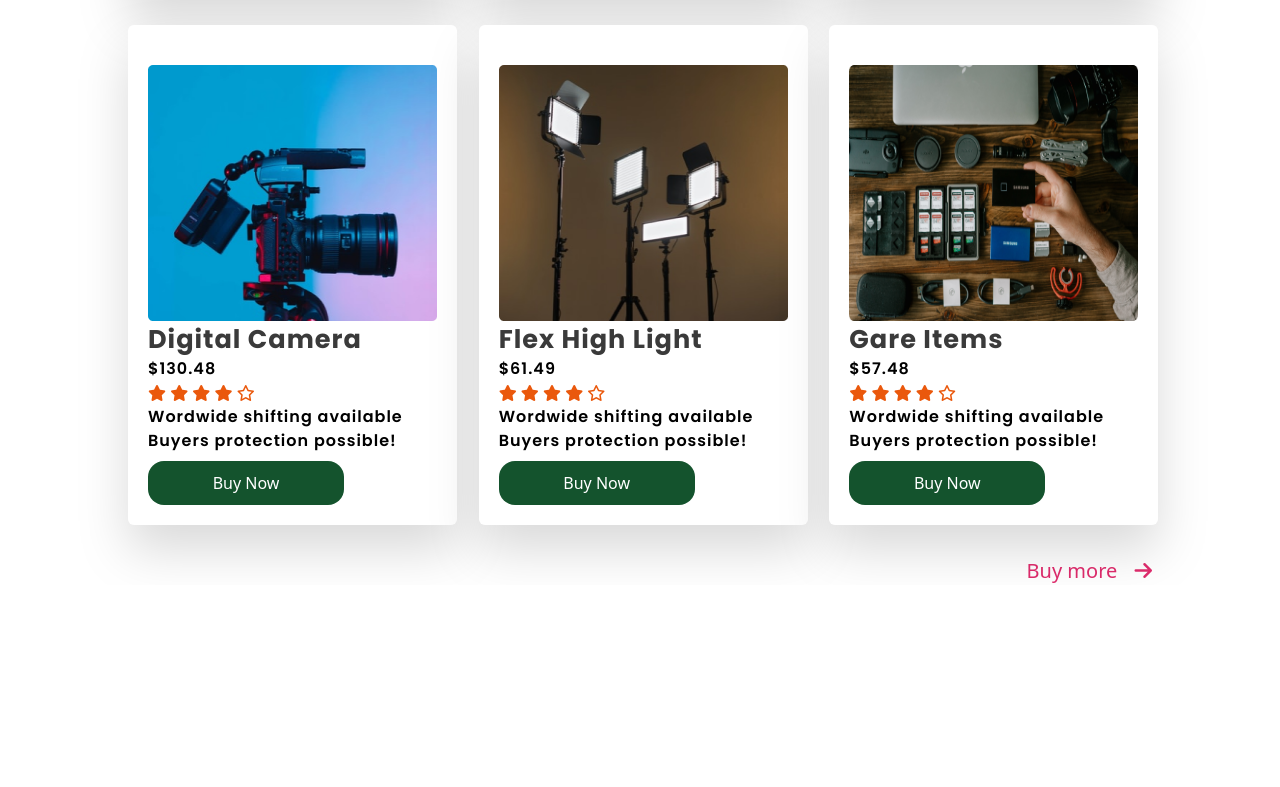
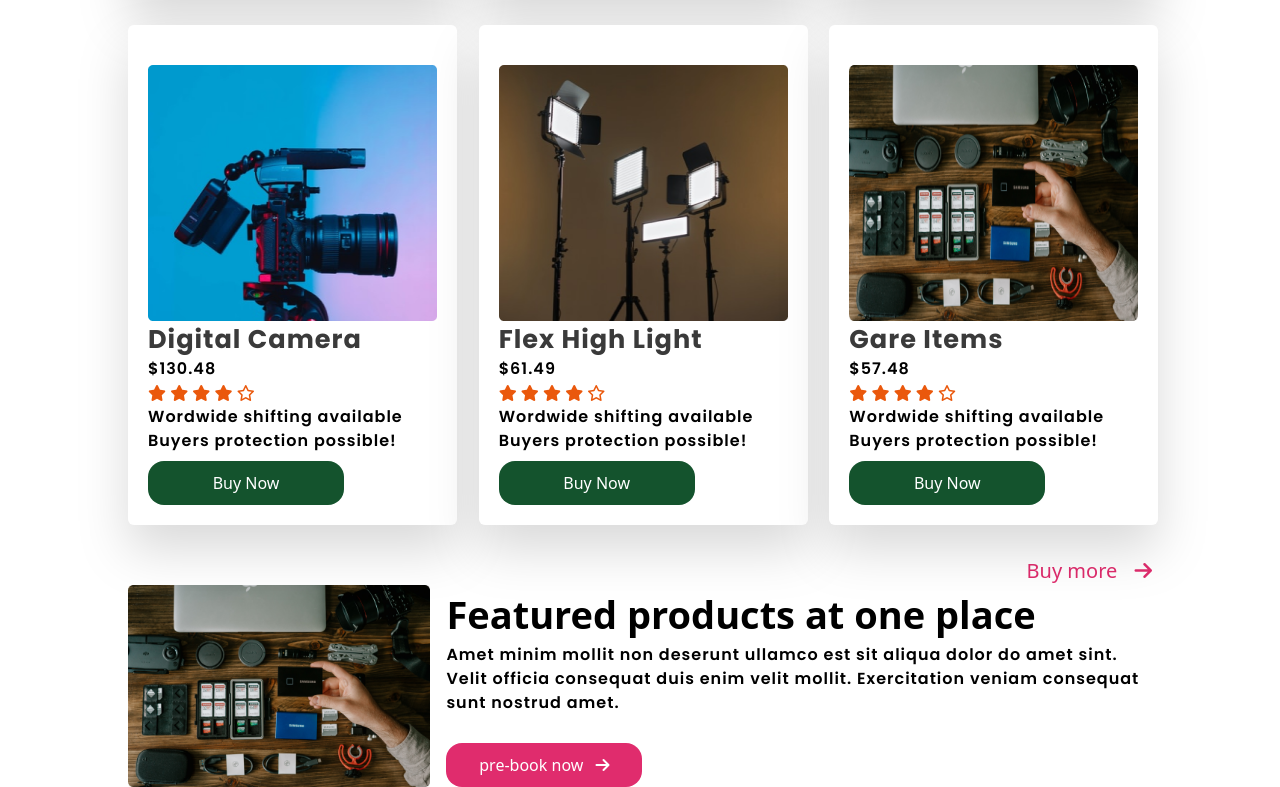
Before and after one commit to engrsakib/camera-shop, a website: page index.html in a window 1280 px wide. Shown: the part 1807-2594 px from the top of the page. Before the commit the page ends 2392 px from the top, so only its background shows below. Drawn offline with Linux system fonts and the light colour scheme.

Commit message:
Featured section added

```diff
--- a/index.html
+++ b/index.html
@@ -381,6 +381,27 @@
         <!-- card section end -->
       </section>
       <!-- popular collection end -->
+       <!-- featured section start -->
+        <section class="width80 mt-12 flex-drc gap-4">
+          <!-- img start -->
+           <div class="width30 max-sm:width100">
+            <img class="max-sm:mt-4" src="./influencer-gear/images/9.png" alt="">
+           </div>
+           <!-- img end -->
+            <!-- text start -->
+             <div class="width70">
+              <h1 class="text-[38px] max-sm:text-[25px] max-sm:text-center font-semibold text-left">Featured products at one place</h1>
+              <p class="pragraph max-sm:mb-4">Amet minim mollit non deserunt ullamco est sit aliqua dolor do amet sint. Velit officia consequat duis enim velit mollit. Exercitation veniam consequat sunt nostrud amet.</p>
+              <!-- button -->
+              <button
+              class="btn mt-7 bg-[#E02C6D] text-white rounded-2xl max-sm:my-0 max-sm:mx-auto max-sm:mb-7"
+            >
+              pre-book now <i class="fa-solid fa-arrow-right ml-2"></i>
+            </button>
+             </div>
+            <!-- text end -->
+        </section>
+       <!-- featured section ebd -->
     </main>
     <!-- main section end -->
   </body>
```
Also changed, not shown: output/output.css.
